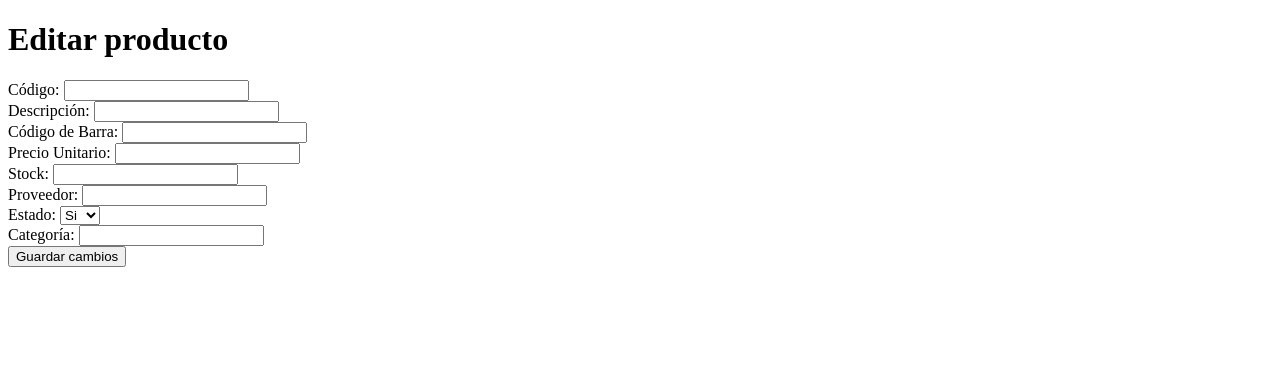
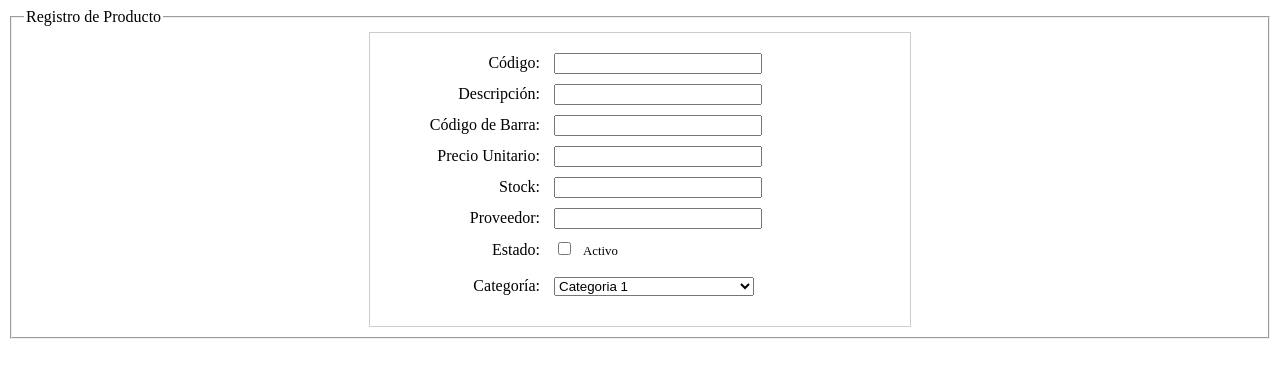
Before and after one commit to VKO17/Actividad_Html2, a plain HTML site: page producto.html in a window 1280 px wide. Drawn offline with Linux system fonts and the light colour scheme.

Commit message:
update producto

```diff
--- a/css/css.css
+++ b/css/css.css
@@ -60,3 +60,36 @@ th {
 .boton.eliminar:hover {
   background-color: #b02535;
 }
+
+form {
+  max-width: 500px;
+  margin: 0 auto;
+  border: 1px solid #ccc;
+  padding: 20px;
+}
+
+h1 {
+  margin-top: 0;
+}
+
+label {
+  display: inline-block;
+  width: 150px;
+  text-align: right;
+  margin-right: 10px;
+}
+
+input[type="text"],
+select {
+  width: 200px;
+  margin-bottom: 10px;
+}
+
+button {
+  margin-left: 160px;
+}
+
+.estado-label {
+  font-size: 0.8em;
+  margin-left: 5px;
+}
--- a/producto.html
+++ b/producto.html
@@ -2,9 +2,11 @@
 <html>
 <head>
   <title>Producto - Tabla de productos</title>
+  <link rel="stylesheet" type="text/css" href="css/css.css">
 </head>
 <body>
-  <h1>Editar producto</h1>
+  <fieldset>
+    <legend>Registro de Producto</legend>
   <form>
     <label for="codigo">Código:</label>
     <input type="text" id="codigo" name="codigo" required><br>
@@ -25,15 +27,19 @@
     <input type="text" id="proveedor" name="proveedor" required><br>
 
     <label for="estado">Estado:</label>
-    <select id="estado" name="estado">
-      <option value="si">Si</option>
-      <option value="no">No</option>
+    <input type="checkbox" id="estado" name="estado">
+    <span class="estado-label">Activo</span><br><br>
+
+    <label for="categoria">Categoría:</label>
+    <select id="categoria" name="categoria">
+      <option value="Categoria 1">Categoria 1</option>
+      <option value="Categoria 2">Categoria 2</option>
+      <option value="Categoria 3">Categoria 3</option>
+      <option value="Categoria 4">Categoria 4</option>
     </select><br>
 
-    <label for="categoria">Categoría:</label>
-    <input type="text" id="categoria" name="categoria" required><br>
 
-    <button type="submit">Guardar cambios</button>
   </form>
+  </fieldset>
 </body>
 </html>
```
